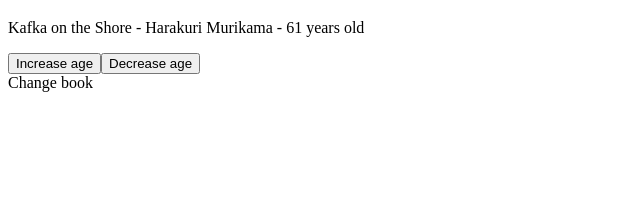
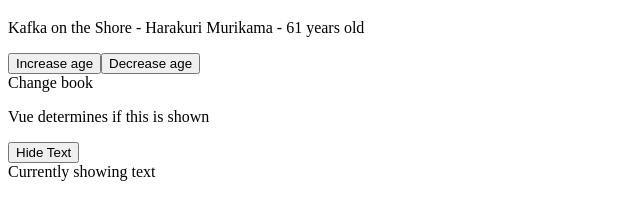
Before and after one commit to BradGrensewich/vue-tutorial, a plain HTML site: page index.html in a window 1280 px wide. Shown: the part 61-280 px from the top of the page, without its empty margins (0-640 px from the left). Drawn offline with nearby package versions, Linux system fonts and the light colour scheme.

Commit message:
added basic vue conditionals

```diff
--- a/app.js
+++ b/app.js
@@ -1,13 +1,17 @@
 const app = Vue.createApp({
-    //data, fucntions
+    //create a function within the object and return an object
+    //properties inside the object are accesible inside the template
     data() {
         return {
+            showText: true,
             title: 'Kafka on the Shore',
             author: 'Harakuri Murikama',
             age: 61
         }
     },
+    //a method property of the compenent filled with methods to be used
     methods: {
+        //it doesn't have to be this complicated i just wanted to pass an argument in
         changeTitle(title) {
             if (this.title === 'Kafka on the Shore') {
                 this.title = 'Dance Dance Dance'
@@ -16,6 +20,9 @@ const app = Vue.createApp({
             } else {
                 this.title = 'Kafka on the Shore'
             }
+        },
+        toggleShowText() {
+            this.showText = !this.showText
         }
     }
     //template: '<h2>I am the template</h2>'
--- a/index.html
+++ b/index.html
@@ -13,6 +13,14 @@
         <button v-on:click="age++">Increase age</button>
         <button v-on:click="age--">Decrease age</button>
         <div @click="changeTitle('Norwegian wood')">Change book</div>
+        <p v-if="showText">Vue determines if this is shown</p>
+        <button @click="toggleShowText()">
+            <span v-if="showText">Hide Text</span>
+            <span v-else>Show Text</span>
+        </button>
+        <!--v-show uses css to remove an alement, v-fi takes it out of the dom completely
+        so v-show is cheaper and more efficient-->
+        <div v-show="showText">Currently showing text</div>
 
         <!--We can add vue to the html page directly like so
         <button v-on:click="age++">Increase age</button>
```
